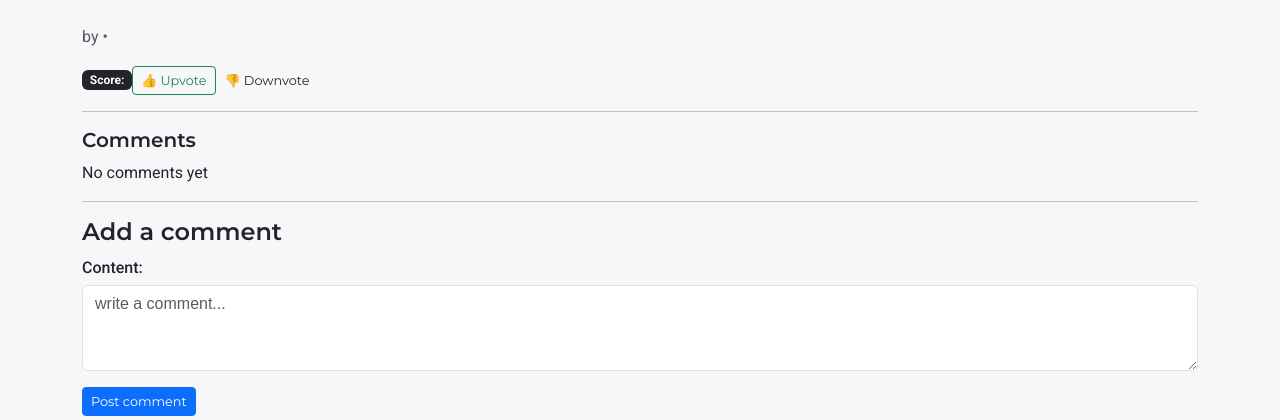
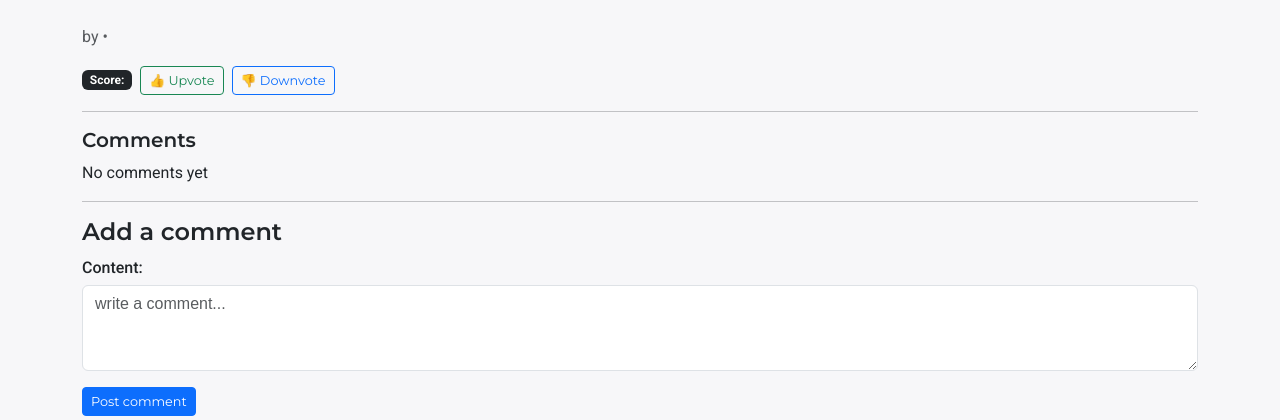
Before and after one commit to MicahIndigo/music-corner, a Django app: template blog/templates/blog/post_detail.html in a window 1280 px wide. Shown: the part 58-478 px from the top of the page. Run offline with Django 5.2, Linux system fonts and the light colour scheme; the template is opened without the code that fills it: values that come from a table or form of the project are taken from there, others are empty; the visitor is signed in with stand-in values (Sample User, id 1).

Commit message:
Fix vote URL names and template typos

```diff
--- a/blog/templates/blog/post_detail.html
+++ b/blog/templates/blog/post_detail.html
@@ -12,19 +12,19 @@
     <p>{{ post.content }}</p>
 
     <!-- Voting (upvote/downvote) -->
-     <div class="my-3 d-flex align-items-center gap2">
+     <div class="my-3 d-flex align-items-center gap-2">
         <span class="badge bg-dark">Score: {{ score }}</span>
 
 
         {% if user.is_authenticated %}
-          <form method="post" action="{% url 'blog:post_upvote' post.pk 1 %}">
+          <form method="post" action="{% url 'blog:post_vote' post.pk 1 %}">
             {% csrf_token %}
             <button class="btn btn-outline-success btn-sm">👍 Upvote</button>
           </form>
 
-          <form method="post" action="{% url 'blog:post_downvote' post.pk -1 %}">
+          <form method="post" action="{% url 'blog:post_vote' post.pk -1 %}">
             {% csrf_token %}
-            <button class="btn bt-outline-primary btn-sm">👎 Downvote</button>
+            <button class="btn btn-outline-primary btn-sm">👎 Downvote</button>
           </form>
         {% else %}
           <a class="btn btn-outline-primary btn-sm" href="{% url 'login' %}">
```
